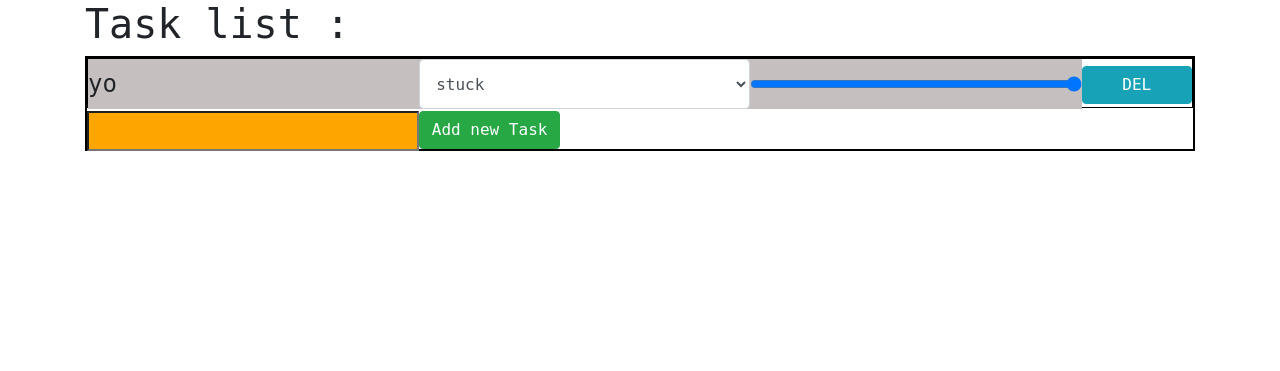
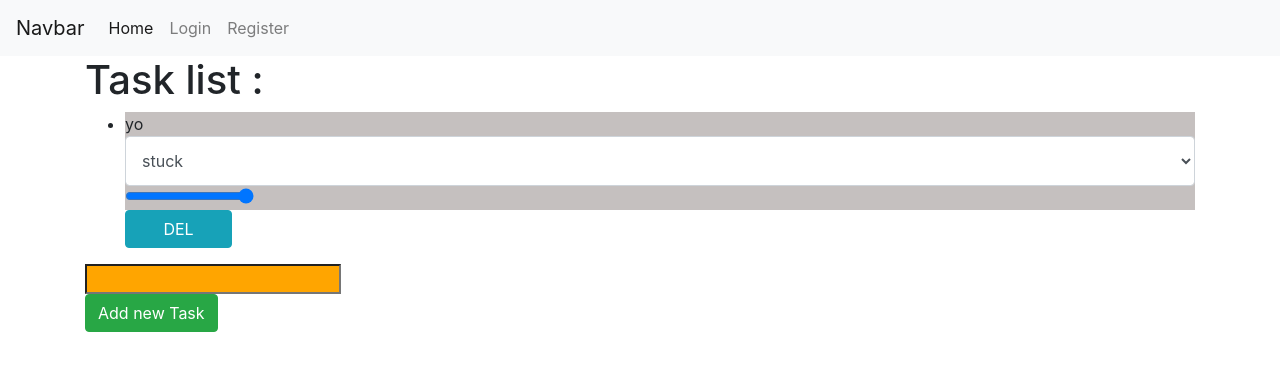
Before and after one commit to piratos/saly, a Django app: page / in a window 1280 px wide. Shown: the top 371 px of the page. Run offline with Django 3.2, Linux system fonts and the light colour scheme; data comes from the database, SQL or seed files in the repository; some libraries are stand-ins or nearby versions.

Commit message:
Add auth templates and navbar to main template

```diff
--- /dev/null
+++ b/templates/base.html
@@ -0,0 +1,53 @@
+{% load static %}
+<!DOCTYPE html>
+<html>
+<head>
+	<title>Do it NOW !</title>
+	<link rel="shortcut icon" href="{% static 'favicon.ico' %}" />
+	<link rel="stylesheet" type="text/css" href="{% static 'bootstrap.min.css'%}">
+	{% block css %}
+	{% endblock %}
+</head>
+<body>
+
+<nav class="navbar navbar-expand-lg navbar-light bg-light">
+  <a class="navbar-brand" href="#">Navbar</a>
+  <button class="navbar-toggler" type="button" data-toggle="collapse" data-target="#navbarSupportedContent" aria-controls="navbarSupportedContent" aria-expanded="false" aria-label="Toggle navigation">
+    <span class="navbar-toggler-icon"></span>
+  </button>
+
+  <div class="collapse navbar-collapse" id="navbarSupportedContent">
+      <ul class="navbar-nav mr-auto">
+      <li class="nav-item active">
+        <a class="nav-link" href="/">Home <span class="sr-only">Do It Now !</span></a>
+      </li>
+      {% if user.is_authenticated %}
+      <li class="nav-item">
+      <a class="nav-link" href="/">Hello {{ user.username }}</a>
+  	  </li>
+      <li class="nav-item">
+      	<a class="nav-link" href="/accounts/logout">Logout</a>
+      </li>
+      {% else %}
+      <li class="nav-item">
+      	<a class="nav-link" href="/accounts/login">Login</a>
+      </li>
+      <li class="nav-item">
+      	<a class="nav-link" href="/accounts/register">Register</a>
+      </li>
+      {% endif %}
+    </ul>
+  </div>
+</nav>
+
+
+{% block content %}
+{% endblock %}
+<script type="text/javascript" src="{% static 'jquery-3.3.1.min.js'%}"></script>
+<script type="text/javascript" src="{% static 'bootstrap.min.js'%}"></script>
+<script type="text/javascript" src="{% static 'jquery-ui.min.js' %}"></script>
+<script type="text/javascript" src="{% static 'jquery.ui.touch-punch.min.js' %}"></script>
+{% block js %}
+{% endblock %}
+</body>
+</html>
--- a/templates/index.html
+++ b/templates/index.html
@@ -1,47 +1,13 @@
+{% extends 'base.html' %}
 {% load static %}
-<!DOCTYPE html>
-<html>
-<head>
-	<title>Do it NOW !</title>
-	<link rel="shortcut icon" href="{% static 'favicon.ico' %}" />
-	<link rel="stylesheet" type="text/css" href="{% static 'bootstrap.min.css'%}">
-	<style type="text/css">
-		* {
-			margin: 0; padding: 0;
-		}
-		body {
-			font-family: monospace;
-			font-size: 24px;
-		}
-		#sortable li {
-			width: 100%;
-			height: 50px;
-			border: 1px solid black;
-			margin: 0 0 3px 0;
-			line-height: 50px;
-			background-color: white;
-		}
-		#sortable {
-			list-style-type: none;
-			margin: 0 0 0 0;
-			background-color: black;
-		}
-		#listcontainer {
-			margin: 0 0 0 0;
-			border: 2px solid black;
-		}
-		.divsin {
-			display: inline-block;
-			*display: inline;
-			width: 30%;
-			float: left;
-		}
-		input {
-			width: 100%;
-		}
-	</style>
-</head>
-<body>
+
+
+{% block css %}
+	<link rel="stylesheet" type="text/css" href="{% static 'main.css'%}">
+{% endblock %}
+
+
+{% block content %}
 <div class="container">
 	<h1>Task list :</h1>
 	<div id="listcontainer">
@@ -83,9 +49,9 @@
 </div>
 
 	<li id="li_template" hidden="hidden">
-		<div id="taskname" class="divsin" style="background-color: #ea4e4e" > </div>
-		<div id="taskstatus" class="divsin" style="background-color: #ea4e4e">
-			<select>
+		<div id="taskname" class="divsin" style="background-color: #c5c0bf;" > </div>
+		<div id="taskstatus" class="divsin" style="background-color: #c5c0bf;">
+			<select  style="height: 50px;" class="form-control" taskid={{task.id}} onchange="changeStatus(this.value, this.getAttribute('taskid'))">
 				{% for st in status %}
 					{% if st == default_task %}
 						<option value="{{ st }}" selected="">{{ st }}</option>
@@ -96,15 +62,16 @@
 				{% endfor %}
 			</select>
 		</div>
-		<div id="taskpriority" class="divsin" style="background-color: #ea4e4e"> 9 </div>
+		<div id="taskpriority" class="divsin" style="background-color: #c5c0bf;">
+						<input type="range" id="ex1" min="0" max="9" step="1" value="9"/>
+					</div>
 		<div>
 			<button class="btn btn-info" style="width: 10%; height: 100%" id="li_template_id" onclick="delItem(this.taskid)">DEL</button>
 		</div>
 	</li>
-<script type="text/javascript" src="{% static 'jquery-3.3.1.min.js'%}"></script>
-<script type="text/javascript" src="{% static 'bootstrap.min.js'%}"></script>
-<script type="text/javascript" src="{% static 'jquery-ui.min.js' %}"></script>
-<script type="text/javascript" src="{% static 'jquery.ui.touch-punch.min.js' %}"></script>
+{% endblock %}
+
+
+{% block js %}
 <script type="text/javascript" src="{% static 'main.js' %}"></script>
-</body>
-</html>
+{% endblock %}
```
Also changed, not shown: templates/registration/login.html (added, +18 -0 lines), templates/registration/logout.html (added, +8 -0 lines), templates/registration/registration_form.html (added, +18 -0 lines).
